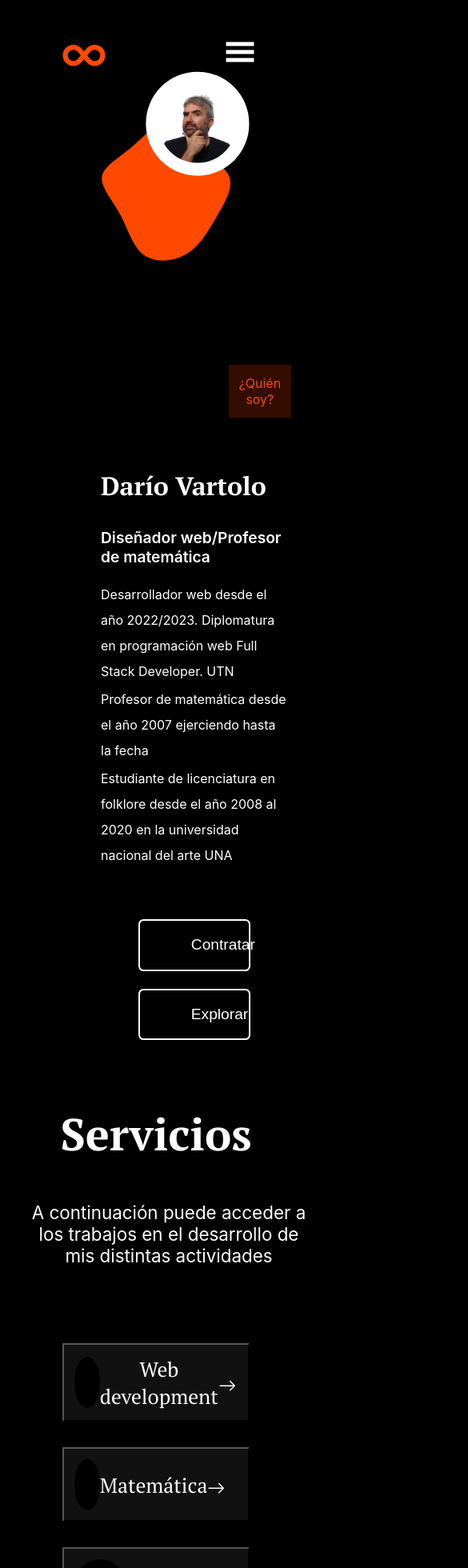
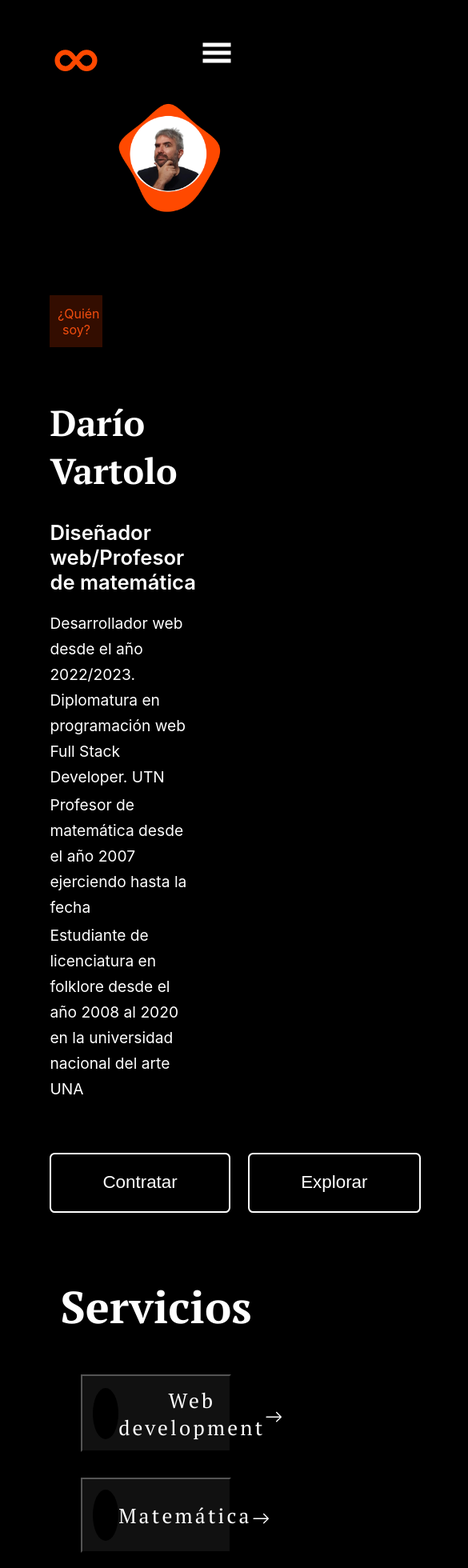
Before and after one commit to DarioVarto/trabajo_practico, a React (Create React App) app: page / in a window 390 px wide. Shown: the top 1960 px of the page at 80% size, 585 px wide, since content can reach past the window. Built offline with nearby package versions, Linux system fonts and the light colour scheme.

Commit message:
"responsive 768 completo, modificación Hero"

```diff
--- a/src/Componentes/Hero/Hero.css
+++ b/src/Componentes/Hero/Hero.css
@@ -102,30 +102,34 @@
                                                 padding-left: 10.2rem;
                                                 margin-top: 0rem;
                                             }
-                            .contenedor_imagen{
-                                                display: flex;
+                            .contenedor_imagen{      display: none;
+                                                /* display: flex;
                                                 height: 50%;
                                                 width: 60%;
-                                                transform: translateX(24vh) translateY(-86vh);
+                                                transform: translateX(24vh) translateY(-86vh); */
                                                 }
+                            .shp{display: none;}
+                            .shpMq{display: inline-block;
+                                    margin-top: 2rem;
+                                    margin-left: 2rem;}
 
-                            .img_hero{width: 100%;}
+                            .img_hero{width: 100%;
+                            display: none;}
+
 
                             .btn_hero{padding: 1.2rem 3.5rem;}
 
                         }
 
-    @media(max-width:1600px){
-        .contenedor_imagen{transform: translateX(16vh) translateY(-88vh);}
-    }
+
 
     @media(max-width:1440px){
-        .contenedor_imagen{transform: translateX(18.6vh) translateY(-90vh);}
+
         .span_bienvenido{width: 30%;}
     }
 
     @media(max-width:1366px){
-        .contenedor_imagen{transform: translateX(15vh) translateY(-90vh);}
+
         .span_bienvenido{width: 25%;}
     }
 
@@ -133,7 +137,7 @@
 
     @media(max-width:1280px){
 
-                            .contenedoorTexto{padding-left: 8rem;}
+                            .contenedoorTexto{padding-left: 6.6rem;}
                             .span_bienvenido{
                                             width: 25%;
                                             font-size: 1.2rem;
@@ -148,43 +152,35 @@
                             .texto_hero{
                                         font-size: 1rem;
                                         margin-top: 0.4;}
-                            .contenedor_btn{margin-top: 2.2rem;}
+                            .contenedor_btn{margin-top: 2.2rem;
+                                            }
                             .btn_hero{
                                     padding: 1rem 5rem;
                                     font-size: 1rem;
                                     }
-                                    .contenedor_imagen{transform: translateX(18vh) translateY(-90vh);}
+                            .shpMq{height: 90%;
+                                   }
                             }
 
     @media(max-width:1024px){
 
         .contenedor_hero{flex-direction: column-reverse;
-                        align-items: center;
+                        gap: 6rem;
+
                         height: auto;
-                        justify-content:space-around ;
-                        height: auto;
+
                         width: 100%;
                         }
 
 
-        .shp{display: none;}
-
-        .shpMq{display:block;}
-
-        .contenedor_imagen{
-                            display: flex;
-                            height: 40%;
-                            width: 50%;
-                            transform: translateX(22vh) translateY(-58vh);
-
-                            }
+        .shpMq{margin-left: 8rem;}
 
 
 
-        .contenedoorTexto{
-                            justify-content: flex-start;
-                            margin-top: 0vh;
-                            margin-left: 6rem;}
+
+
+
+
 
         .span_bienvenido{
                         font-size: 1rem;
@@ -195,62 +191,41 @@
                         margin-bottom: 1rem;
                         font-size: 1.6rem;}
         .texto_hero{margin-top: 0.2rem;
-                    font-size: 1.2rem;}
+                    font-size: 1.2rem;
+                }
         .contenedor_btn{
                         margin-top: 4rem;
-                        justify-content: center;}
+                        justify-content: start;}
         .btn_hero{
-                    padding: 1.2rem 4rem;
-                    font-size: 1.2rem;
+
+
+                    padding: 1.4rem 4rem;
+            font-size: 1.4rem;
+
             }
             .contenedoorTexto{
                 padding-left: 0rem;
                 margin-top: 0rem;
             }
-        }
 
-        @media(max-width:832px){
-            .contenedor_imagen{transform: translateX(22vh) translateY(-64vh);}
-        }
-
-        @media(max-width:768px){
-
-            .contenedor_imagen{transform: translateX(10vh) translateY(-28vh);}
-            .contenedoorTexto{
-                width: 60%;
-                }
-            .span_bienvenido{
-                    margin-left: 10rem;}
-            .nombre_hero{font-size: 2rem;}
-            .profesion_hero{font-size: 1.2rem;}
-            .texto_hero{font-size: 1rem;}
-            .contenedor_btn{
-                align-items: center;
-                flex-direction: column;
             }
-            .btn_hero{
-                width: 60%;
-        }
 
 
 
+        @media(max-width:768px){
+            .shpMq{margin-left: 4em;
+                    width: 90%;
+                    }
+            .contenedor_hero{
+                            display: flex;
+                            align-items: center;
+
+                            width: 80%;}
+
+
+            .contenedoorTexto{
+                width: 60%;
+                margin-bottom: 4rem;
+            }
+            .span_bienvenido{margin-left:0 ;}
         }
-
-       /*  @media(max-width:900px){
-            .contenedor_hero{flex-direction:column-reverse;
-                            align-items: center;
-                            justify-content: center;
-                            width: 100%;
-                            height: auto;} */
-        /* .contenedor_img_hero{
-                            width: 30vh;
-                            height: 30vh;
-                            } */
-       /*  .contenedoorTexto{margin-left: 0;}
-        .span_bienvenido{width: 25vh;}
-        /* .contenedorImagen_shape{height: 100%;
-                                margin-top: 4rem;} */
-       /*  .btn_hero_margin{margin-left: 0px;}
-        .texto_hero{font-size: 1.6rem;
-        line-height: 2.5rem;}
-    } */
--- a/src/Componentes/Hero/index.jsx
+++ b/src/Componentes/Hero/index.jsx
@@ -1,6 +1,6 @@
 import React from 'react';
 import './Hero.css'
-
+import Img_Hero from '../../assets/imagenes/Img_Hero.png'
 import Img_hero from '../../assets/imagenes/zyro-image.png'
 
 const Hero = () => {
@@ -37,9 +37,10 @@ const Hero = () => {
                             <svg viewBox="0 15 185 192" xmlns="http://www.w3.org/2000/svg" className='shp'>
                                     <path fill="#FF4900" d="M38.5,-45.8C53.2,-33.5,70.8,-24.5,74.6,-11.8C78.5,0.9,68.6,17.4,59,34C49.3,50.5,39.9,67.1,24.8,76.2C9.6,85.2,-11.2,86.7,-24.3,77.4C-37.4,68,-42.6,47.8,-51.9,30.5C-61.3,13.2,-74.7,-1.1,-72.8,-13.1C-71,-25,-53.9,-34.4,-39.2,-46.7C-24.5,-59.1,-12.3,-74.3,-0.2,-74.1C11.9,-73.9,23.8,-58.2,38.5,-45.8Z" transform="translate(85 100)" />
                             </svg>
-                            <svg viewBox="0 -8 180 192" xmlns="http://www.w3.org/2000/svg" className='shpMq'>
+                          {/*   <svg viewBox="0 -8 180 192" xmlns="http://www.w3.org/2000/svg" className='shpMq'>
                                     <path fill="#FF4900" d="M38.5,-45.8C53.2,-33.5,70.8,-24.5,74.6,-11.8C78.5,0.9,68.6,17.4,59,34C49.3,50.5,39.9,67.1,24.8,76.2C9.6,85.2,-11.2,86.7,-24.3,77.4C-37.4,68,-42.6,47.8,-51.9,30.5C-61.3,13.2,-74.7,-1.1,-72.8,-13.1C-71,-25,-53.9,-34.4,-39.2,-46.7C-24.5,-59.1,-12.3,-74.3,-0.2,-74.1C11.9,-73.9,23.8,-58.2,38.5,-45.8Z" transform="translate(100 100)" />
-                            </svg>
+                            </svg> */}
+                            <img src={Img_Hero} alt="Imagen Darío" className='shpMq'/>
 
                             <div className="contenedor_imagen">
                                 <img src={Img_hero} alt="Imagen Darío" className='img_hero'/>
--- a/src/Componentes/Logo/index.jsx
+++ b/src/Componentes/Logo/index.jsx
@@ -25,8 +25,8 @@ const Logo = () => {
     },
     }
 
-    return(
-        <motion.svg className="infinito" xmlns="http://www.w3.org/2000/svg" viewBox="0 0 16 16"
+    return(<div className='Logo'>
+        <motion.svg className="infinito" xmlns="http://www.w3.org/2000/svg" viewBox="0 -3 16 16"
                     variants={svgVariants}
                     initial='hidden'
                     animate='visible'
@@ -37,7 +37,7 @@ const Logo = () => {
   initial='hidden'
   animate='visible'/>
 </motion.svg>
-
+</div>
 
     )
 
--- a/src/Componentes/Navbar/Navbar.css
+++ b/src/Componentes/Navbar/Navbar.css
@@ -2,10 +2,9 @@
 .contenedorNav{
                 display:flex;
                 justify-content: space-around;
-                background-color: transparent;
-                align-items: center;
+                align-items: end;
                 padding: 0 1.6vh;
-                margin-top: 1.4rem;
+
                 }
 
 .nav_items{
@@ -25,6 +24,8 @@
 
 .contenedor_redes{display: flex;
  gap: 0.4rem;
+ align-items: end;
+
 }
 .redes{
     padding: 0.5rem;
@@ -35,7 +36,7 @@
 }
 
 .aNavbar:hover{
-    padding-top: 3.6rem;
+    padding-top: 3rem;
     background-color: var(--colorPrimario);
 }
 .redes_hover{
@@ -47,11 +48,7 @@
 }
 
 
-.Logo{
-    margin-left: 2rem;
 
-
-}
 
 .hamburguesa{display: none;}
 
@@ -69,13 +66,13 @@
 
     .redes{font-size: 1.5rem;}
     .nav_items{width: 80%;}
-
+    .Logo{margin-left: 0.6rem;}
 }
 @media(max-width:1024px){
 
     .contenedorNav{
         justify-content: space-between;
-        padding: 0 16vh;
+        padding: 0 10vh;
         height: 6rem;
     }
 
@@ -93,7 +90,8 @@
     }
 
     .nav_items.open{/* transform: translateX(0%); */
-        display: inline-block;}
+        display: flex;
+    flex-direction: column;}
 
     .contenedor_a{
         display: flex;
@@ -108,7 +106,7 @@
         align-items: end;
     }
 
-    .hamburguesa{display:inline-block;
+    .hamburguesa{display:inline;
                 color: white;
                 font-size: 2.5rem;
                 /* transition: all 0.2s linear; */
@@ -117,11 +115,14 @@
                 transform: scale(1.2);
             }
 
+    .redes{font-size: 3rem;}
+
     .aNavbar{padding: 0 0 0 0;
             margin-bottom: 0.5rem;
             font-weight: 700;
             margin-right: 0;
-            transition: 0.3s ease all;
+            font-size: 2rem;
+           /*  transition: 0.3s ease all; */
             }
     /* .redes_hover{transition: 0.3s ease all;} */
 
@@ -135,6 +136,7 @@
 @media(max-width:768px){
     .contenedorNav{
         justify-content: space-around;
-        width: 100%;
+        width: 90%;
     padding: 0 0;}
+    .Logo{margin-left: 0rem;}
 }
--- a/src/Componentes/Servicios/Servicios.css
+++ b/src/Componentes/Servicios/Servicios.css
@@ -56,34 +56,45 @@ revisar en javascript */
 @media(max-width:1680px){
     .btn_servicios{font-size: 1.6rem;}
     .flecha_servicios{font-size: 1.8rem;}
+    .contenedor_servicios{margin-top: 0rem;}
 }
+
 @media(max-width:1280px){
-    .contenedor_servicios{margin-top: 0rem;}
+    .contenedor_servicios{margin-top: 4rem;}
     .btn_servicios{
         font-size: 1.2rem;
         width: 32%;
     }
     .flecha_servicios{font-size: 1.4rem;}
-    .btn_servicios{padding: 0.8rem;}
+    .btn_servicios{padding: 0.8rem;
+                    letter-spacing: 0.2rem;}
     .descripcion_servicios{font-size: 1.2rem;}
 }
 @media(max-width:1024px){
-    .contenedor_servicios{margin-top: 1rem;}
+    .contenedor_servicios{
+                        justify-content: center;}
     .contenedorDivServicios{flex-direction: column;
     width: 100%;
 align-items: center;
 gap: 2rem;}
+.btn_servicios{width: 50%;
+                font-size: 2rem;}
+                .descripcion_servicios{font-size: 1.4rem;}
 }
 @media(max-width:768px){
-    .descripcion_servicios{font-size: 1.4rem;
-                            margin-left: 2rem;}
+    .descripcion_servicios{display: none;
+                            margin-left: 0rem;}
     .btn_servicios{width: 60%;
                     font-size: 1.6rem;}
-    .contenedor_servicios{margin-top: 4rem;}
+    .contenedor_servicios{margin-top: 4rem;
+                            width: 80%;
+                            align-items: center;
+                            margin: 0 auto;}
 }
 @media(max-width:320px){
     .titulo_section{font-size: 2.5rem;}
     .descripcion_servicios{font-size: 1.2rem;}
     .btn_servicios{width: 80%;
         font-size: 1.2rem;}
+
 }
```
Also changed, not shown: src/Componentes/Footer/Footer.css (+36 -3 lines), src/Componentes/Footer/index.jsx (+9 -5 lines), src/Componentes/Formulario/Formulario.css (+20 -6 lines), src/Componentes/Opiniones/Opiniones.css (+11 -8 lines), src/assets/imagenes/Img_Hero.png (added).
